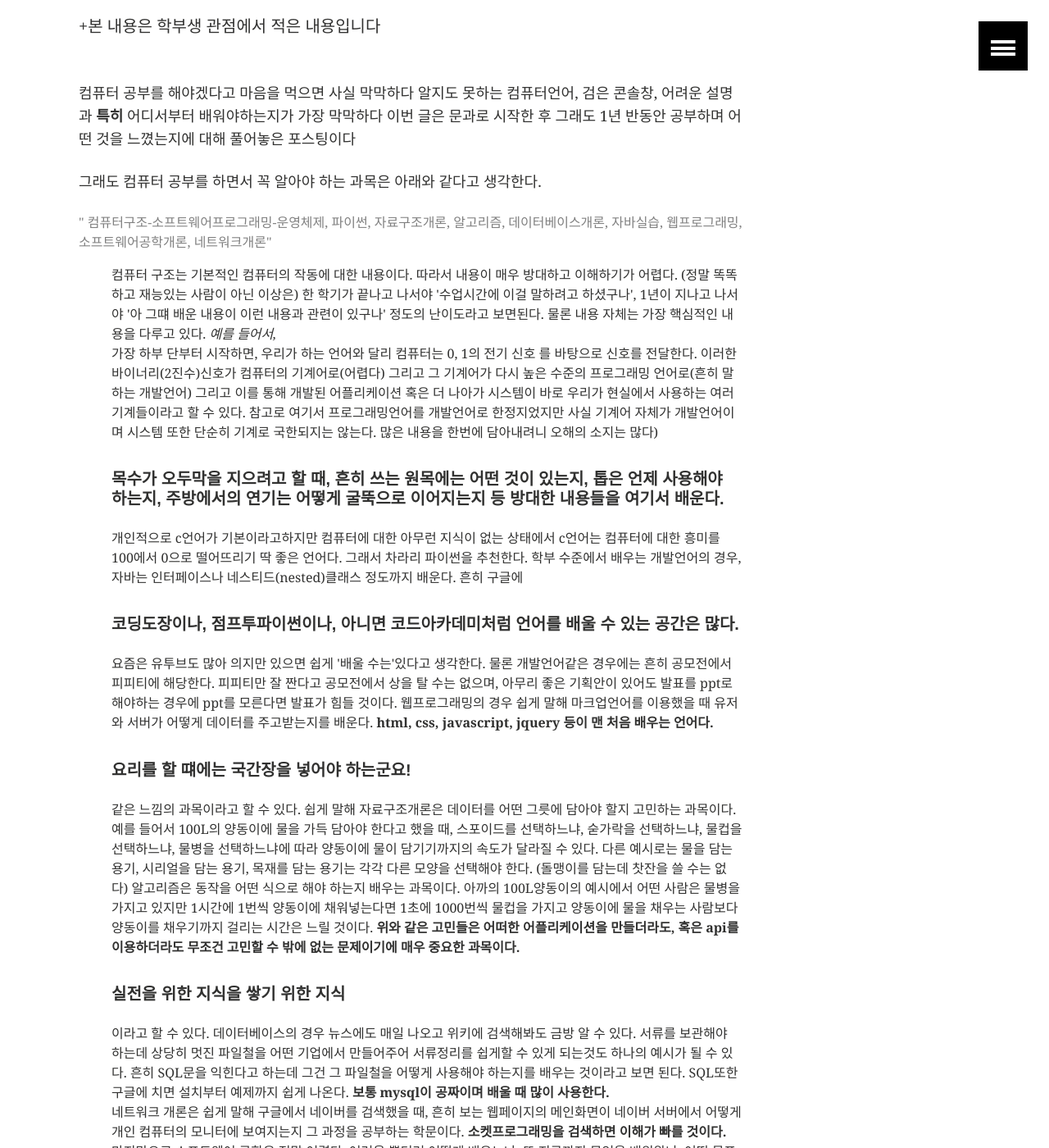
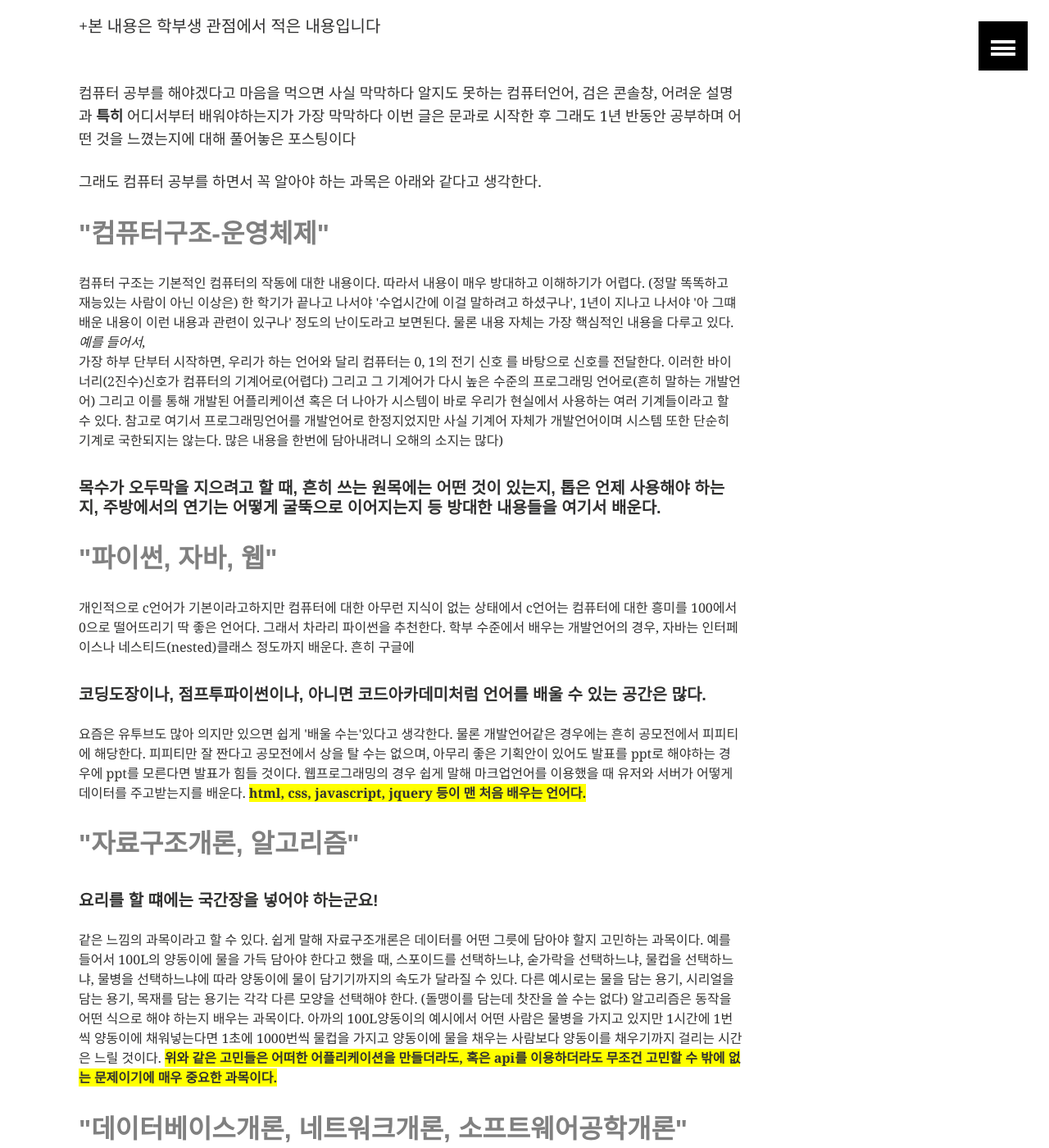
Before and after one commit to KisungKim/s, a Jekyll site: the page built from _posts/2018-07-06-BasicAboutComputer01.md, in a window 1280 px wide and 1400 px high, scrolled down 247 px. Shown: the whole window at 82% size. Built offline with Jekyll 4.4.1, drawn with Linux system fonts in a browser that asks for light colours.

Commit message:
for baeksan

```diff
--- a/_posts/2018-07-06-BasicAboutComputer01.md
+++ b/_posts/2018-07-06-BasicAboutComputer01.md
@@ -15,13 +15,10 @@ title: "컴퓨터 공부, 어디부터 시작해야하나(1)"
 그래도 1년 반동안 공부하며 어떤 것을 느꼈는지에 대해 풀어놓은 포스팅이다</p>
 그래도 컴퓨터 공부를 하면서 꼭 알아야 하는 과목은 아래와 같다고 생각한다.
 
-<div style="color:gray;size:100px">"
-컴퓨터구조-소프트웨어프로그래밍-운영체제, 파이썬, 자료구조개론, 알고리즘,
-데이터베이스개론, 자바실습, 웹프로그래밍, 소프트웨어공학개론, 네트워크개론"</div>
-<ul>
+
 <section>
 <div>
-<li style="color:gray;size:250px;display:none">"컴퓨터구조-운영체제"</li>
+<h2 style="color:gray">"컴퓨터구조-운영체제"</h2>
 컴퓨터 구조는 기본적인 컴퓨터의 작동에 대한 내용이다. 따라서 내용이 매우 방대하고
 이해하기가 어렵다. (정말 똑똑하고 재능있는 사람이 아닌 이상은)
 한 학기가 끝나고 나서야 '수업시간에 이걸 말하려고 하셨구나', 1년이 지나고 나서야
@@ -43,7 +40,7 @@ title: "컴퓨터 공부, 어디부터 시작해야하나(1)"
 </section>
 <section>
 <div>
-<li style="color:gray;size:250px;display:none">"파이썬, 자바, 웹"</li>
+<h2 style="color:gray">"파이썬, 자바, 웹"</h2>
 개인적으로 c언어가 기본이라고하지만 컴퓨터에 대한 아무런 지식이 없는 상태에서 c언어는
 컴퓨터에 대한 흥미를 100에서 0으로 떨어뜨리기 딱 좋은 언어다. 그래서 차라리
 파이썬을 추천한다. 학부 수준에서 배우는 개발언어의 경우,
@@ -56,13 +53,15 @@ title: "컴퓨터 공부, 어디부터 시작해야하나(1)"
 ppt를 모른다면 발표가 힘들 것이다.
 웹프로그래밍의 경우 쉽게 말해 마크업언어를 이용했을 때 유저와 서버가 어떻게
 데이터를 주고받는지를 배운다.
+<span style="background-color:yellow">
 <b>html, css, javascript, jquery 등이 맨 처음 배우는
 언어다.</b>
+</span>
 </div>
 </section>
 <section>
 <div>
-<li style="color:gray;size:250px;display:none">"자료구조개론, 알고리즘"</li>
+<h2 style="color:gray">"자료구조개론, 알고리즘"</h2>
 <h5>요리를 할 떄에는 국간장을 넣어야 하는군요!</h5>
 같은 느낌의 과목이라고 할 수 있다. 쉽게 말해 자료구조개론은
 데이터를 어떤 그릇에 담아야 할지 고민하는 과목이다.
@@ -75,16 +74,18 @@ ppt를 모른다면 발표가 힘들 것이다.
 아까의 100L양동이의 예시에서 어떤 사람은
 물병을 가지고 있지만 1시간에 1번씩 양동이에 채워넣는다면
 1초에 1000번씩 물컵을 가지고 양동이에 물을 채우는 사람보다 양동이를 채우기까지 걸리는 시간은 느릴 것이다.
+<span style="background-color:yellow">
 <b>
 위와 같은 고민들은 어떠한 어플리케이션을 만들더라도, 혹은 api를 이용하더라도 무조건 고민할 수 밖에 없는 문제이기에 매우 중요한 과목이다.
 </b>
+</span>
 </div>
 </section>
 <section>
 <div>
-<li style="color:gray;size:250px;display:none">
+<h2 style="color:gray">
 "데이터베이스개론, 네트워크개론, 소프트웨어공학개론"
-</li>
+</h2>
 <h5>실전을 위한 지식을 쌓기 위한 지식</h5>
 이라고 할 수 있다. 데이터베이스의 경우 뉴스에도 매일 나오고 위키에 검색해봐도
 금방 알 수 있다. 서류를 보관해야 하는데
@@ -92,19 +93,27 @@ ppt를 모른다면 발표가 힘들 것이다.
 서류정리를 쉽게할 수 있게 되는것도 하나의 예시가 될 수 있다.
 흔히 SQL문을 익힌다고 하는데 그건 그 파일철을 어떻게 사용해야 하는지를 배우는 것이라고 보면 된다.
 SQL또한 구글에 치면 설치부터 예제까지 쉽게 나온다.
-<b>보통 mysql이 공짜이며 배울 때 많이 사용한다.</b>
+<span style="background-color:yellow"><b>보통 mysql이 공짜이며 배울 때 많이 사용한다.
+</b>
+</span>
 <br/>
 네트워크 개론은 쉽게 말해 구글에서 네이버를 검색했을 때,
 흔히 보는 웹페이지의 메인화면이 네이버 서버에서 어떻게
 개인 컴퓨터의 모니터에 보여지는지 그 과정을 공부하는 학문이다.
+<span style="background-color:yellow">
 <b>소켓프로그래밍을 검색하면 이해가 빠를 것이다.</b>
+</span>
 <br/>
 마지막으로 소프트웨어 공학은 정말 어렵다.
 어려울 뿐더러 어떻게 배우느냐, 또 지금까지 무엇을 배워왔냐, 어떤 목표를 가지고
 공부하느냐에 따라 그 결과물은 천차만별이다.
 흔히 마케팅 공모전에서 "~~앱을 만들어야 합니다." 에서 끝난다면
 소프트웨어 엔지니어링의 경우 "~~앱을 만들어야 합니다. 그래서 ~~게 만들었습니다"까지 이어진다고 생각하면 된다.
-주변에서 쉽게 들어봤던 <b>agile, architecture, design, warterfall model</b>등이 여기에 해당된다.
+주변에서 쉽게 들어봤던
+<span style="background-color:yellow">
+<b>agile, architecture, design, warterfall model</b>
+</span>
+등이 여기에 해당된다.
 </div>
 </section>
 </ul>
```
